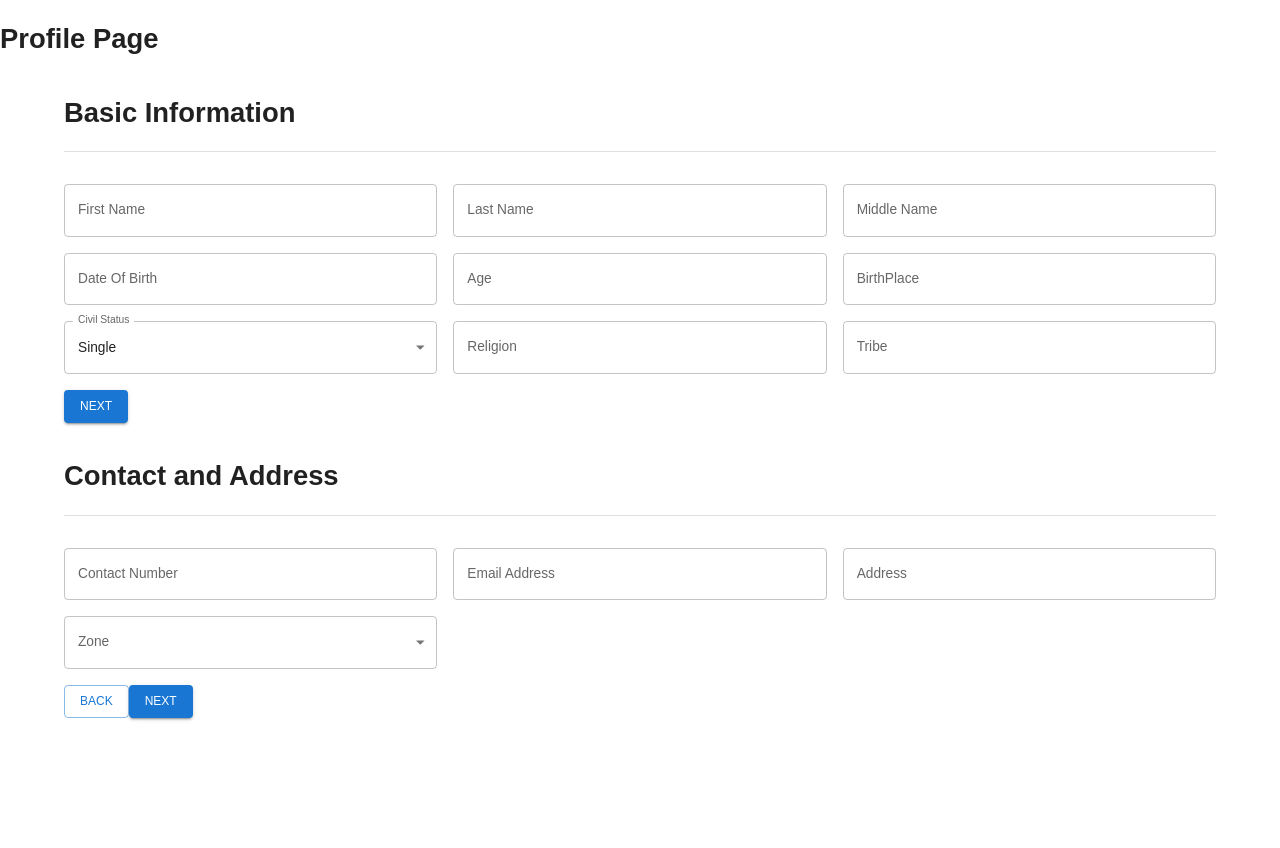
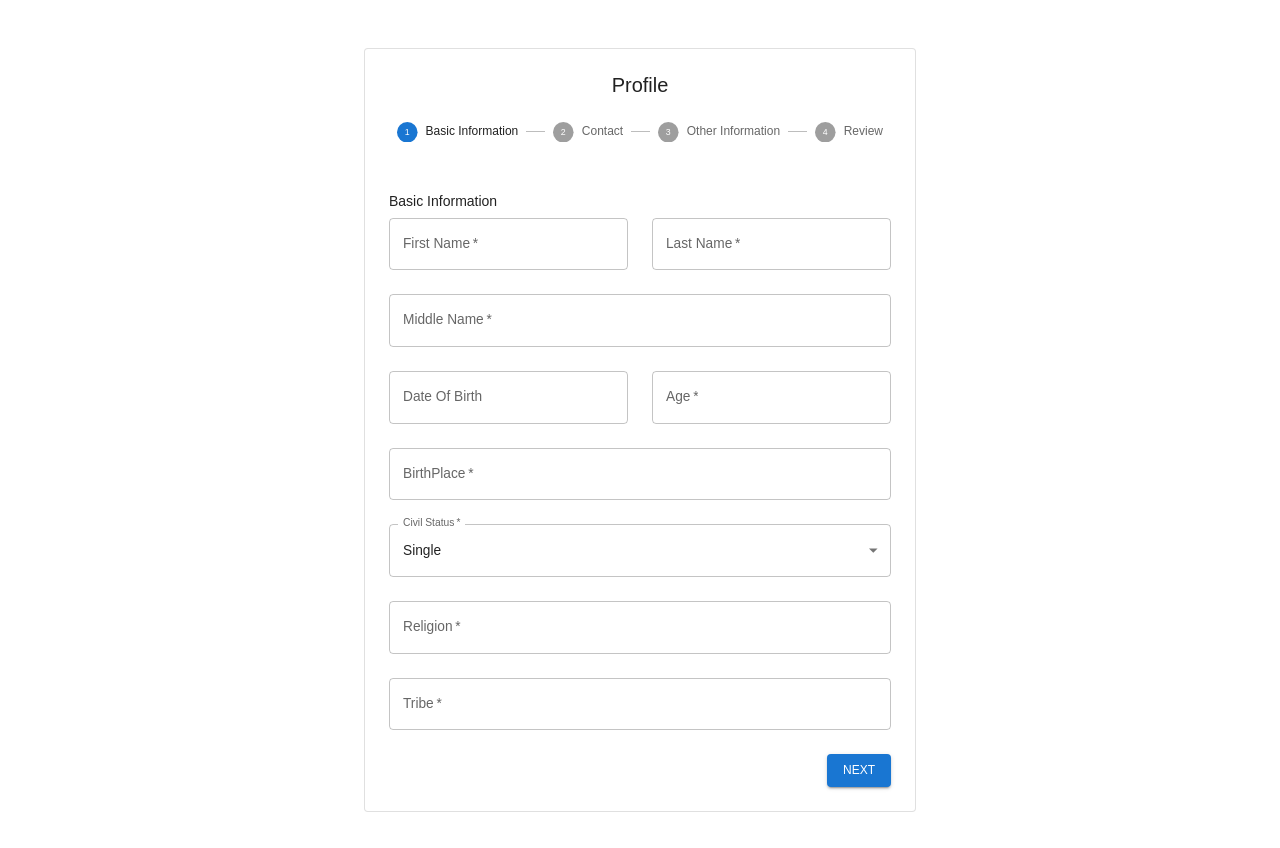
Before and after one commit to dev-artlouise/Bgry-app, a React (Vite) app: page / in a window 1280 px wide. Shown: the top 848 px of the page. Before the commit the page ends 800 px from the top, so only its background shows below. Built offline with nearby package versions, Linux system fonts and the light colour scheme.

Commit message:
fixed buttons on stepper form

```diff
--- a/src/components/form/Form.jsx
+++ b/src/components/form/Form.jsx
@@ -1,21 +1,22 @@
 import React from 'react'
-import { Divider, Grid, Box } from '@mui/material'
-import Container from '@mui/material/Container';
+import { Box, Typography, Grid } from '@mui/material'
 
 const Form = ({ content, title }) => {
     return (
-        <Box >
-            <Container maxWidth="lg" sx={{ mt: 4, mb: 4 }}>
-                <h1>{title}</h1>
-                <Divider />
-                <Box sx={{ marginTop: 4 }}>
-                    <Grid container spacing={2}>
+        <>
+            <Box mt={1}>
+                <form action="">
+                    <Typography variant="h6" gutterBottom>
+                        {title}
+                    </Typography>
+
+                    <Grid container spacing={3}>
                         {content}
                     </Grid>
-                </Box>
+                </form>
+            </Box>
 
-            </Container>
-        </Box>
+        </>
     )
 }
 
--- /dev/null
+++ b/src/components/stepper/MuiStepper.jsx
@@ -0,0 +1,22 @@
+import React from 'react'
+
+import { Stepper, Step, StepLabel } from '@mui/material'
+
+const MuiStepper = ({ activeStep, steps }) => {
+    return (
+        <>
+            <Stepper
+                activeStep={activeStep}
+                sx={{ pt: 3, pb: 5 }}
+            >
+                {steps.map((label) => (
+                    <Step key={label}>
+                        <StepLabel>{label}</StepLabel>
+                    </Step>
+                ))}
+            </Stepper>
+        </>
+    )
+}
+
+export default MuiStepper
--- a/src/components/textfield/MuiTextField.jsx
+++ b/src/components/textfield/MuiTextField.jsx
@@ -10,10 +10,10 @@ const MuiTextField = ({
     error,
     type,
     select,
-    options = []
+    options = [],
 }) => {
 
-    console.log('Options:', options); // Add this line to check the options prop
+    // console.log('Options:', options); // Add this line to check the options prop
     // ... rest of the component
 
     const [hasError, setHasError] = useState(!!error);
@@ -33,6 +33,7 @@ const MuiTextField = ({
     return (
         <FormControl sx={{ width: '100%' }}>
             <TextField
+                required
                 select={select}
                 type={type}
                 // error={hasError}
--- a/src/data/mockData.jsx
+++ b/src/data/mockData.jsx
@@ -93,7 +93,7 @@ export const rows = [
     }
 ];
 
-export const zones = [
+export const zonesData = [
     {
         id: 1,
         label: 'Zone 1',
--- /dev/null
+++ b/src/layouts/Profile/ProfileStepper.jsx
@@ -0,0 +1,87 @@
+import { useState } from 'react'
+
+import {
+    Box,
+    Typography,
+    Container,
+    Paper,
+} from '@mui/material'
+
+import BasicInfoForm from './forms/BasicInfoForm'
+import ContactForm from './forms/ContactForm'
+import OtherInfoForm from './forms/OtherInfoForm'
+
+import MuiButton from '../../components/button/MuiButton'
+import MuiStepper from '../../components/stepper/MuiStepper'
+
+const ProfileStepper = () => {
+
+    const [activeStep, setActiveStep] = useState(0);
+
+    const steps = ['Basic Information', 'Contact', 'Other Information', 'Review']
+
+    const getStep = (step) => {
+        switch (step) {
+            case 0: return <BasicInfoForm />;
+            case 1: return <ContactForm />;
+            case 2: return <OtherInfoForm />;
+            case 3: return <>{'Review Page'}</>;
+            default: throw new Error('Unknown step');
+        }
+    }
+
+    const handleNext = () => {
+        setActiveStep(activeStep + 1);
+    }
+
+    const handleBack = () => {
+        setActiveStep(activeStep - 1);
+    }
+
+    return (
+        <>
+            <Container
+                component='main'
+                maxWidth='sm' sx={{ mb: 4 }}
+            >
+                <Paper
+                    variant="outlined"
+                    sx={{ my: { xs: 3, md: 6 }, p: { xs: 2, md: 3 } }}
+                >
+
+                    <Typography
+                        component="h1"
+                        variant="h4"
+                        align="center">
+                        Profile
+                    </Typography>
+
+                    <MuiStepper activeStep={activeStep} steps={steps} />
+
+                    {getStep(activeStep)}
+
+                    <Box sx={{ display: 'flex', justifyContent: 'flex-end' }}>
+                        {activeStep !== 0 && (
+                            <Box sx={{ mt: 3, ml: 1 }}>
+                                <MuiButton onClick={handleBack} label='Back' />
+                            </Box>
+
+                        )}
+
+                        <Box sx={{ mt: 3, ml: 1 }}>
+                            <MuiButton
+                                variant='contained'
+                                onClick={handleNext}
+                                label={activeStep === steps.length - 1 ? 'Complete Review' : 'Next'}
+                            />
+                        </Box>
+                    </Box>
+
+                </Paper>
+            </Container >
+
+        </>
+    )
+}
+
+export default ProfileStepper
--- a/src/layouts/Profile/Stepper.jsx
+++ /dev/null
@@ -1,24 +0,0 @@
-import React from 'react'
-import BasicInfoForm from './forms/BasicInfoForm'
-import ContactForm from './forms/ContactForm'
-
-const Stepper = () => {
-
-    const handleNext = () => {
-        console.log('next')
-    }
-
-    const handleBack = () => {
-        console.log('back')
-    }
-
-    return (
-        <>
-            <h1>Profile Page</h1>
-            <BasicInfoForm handleNext={handleNext} />
-            <ContactForm handleNext={handleNext} handleBack={handleBack} />
-        </>
-    )
-}
-
-export default Stepper
--- a/src/layouts/Profile/forms/BasicInfoForm.jsx
+++ b/src/layouts/Profile/forms/BasicInfoForm.jsx
@@ -33,16 +33,17 @@ const BasicInfoForm = ({ handleNext }) => {
 
                 content={
                     <>
-                        <Grid item xs={4}>
+                        <Grid item xs={12} md={6}>
                             <MuiTextField
                                 label='First Name'
                                 value={firstName}
                                 setData={setFirstName}
                                 error={error && true}
+
                             />
                         </Grid>
 
-                        <Grid item xs={4}>
+                        <Grid item xs={12} md={6}>
                             <MuiTextField
                                 label='Last Name'
                                 value={lastName}
@@ -51,7 +52,7 @@ const BasicInfoForm = ({ handleNext }) => {
                             />
                         </Grid>
 
-                        <Grid item xs={4}>
+                        <Grid item xs={12}>
                             <MuiTextField
                                 label='Middle Name'
                                 value={middleName}
@@ -59,7 +60,7 @@ const BasicInfoForm = ({ handleNext }) => {
                             />
                         </Grid>
 
-                        <Grid item xs={4}>
+                        <Grid item xs={6}>
                             <MuiDatePicker
                                 label='Date Of Birth'
                                 value={dateOfBirth}
@@ -68,7 +69,7 @@ const BasicInfoForm = ({ handleNext }) => {
                             />
                         </Grid>
 
-                        <Grid item xs={4}>
+                        <Grid item xs={6}>
                             <MuiTextField
                                 label='Age'
                                 value={age}
@@ -76,7 +77,7 @@ const BasicInfoForm = ({ handleNext }) => {
                             />
                         </Grid>
 
-                        <Grid item xs={4}>
+                        <Grid item xs={12}>
                             <MuiTextField
                                 label='BirthPlace'
                                 value={birthPlace}
@@ -85,7 +86,7 @@ const BasicInfoForm = ({ handleNext }) => {
                         </Grid>
 
                         {/* Select Component */}
-                        <Grid item xs={4}>
+                        <Grid item xs={12}>
                             {civilStatusData.length > 0 && ( // Add this condition
                                 <MuiTextField
                                     label='Civil Status'
@@ -98,7 +99,7 @@ const BasicInfoForm = ({ handleNext }) => {
                             )}
                         </Grid>
 
-                        <Grid item xs={4}>
+                        <Grid item xs={12}>
                             <MuiTextField
                                 label='Religion'
                                 value={religion}
@@ -106,20 +107,11 @@ const BasicInfoForm = ({ handleNext }) => {
                             />
                         </Grid>
 
-                        <Grid item xs={4}>
+                        <Grid item xs={12}>
                             <MuiTextField
                                 label='Tribe'
                                 value={tribe}
                                 setData={setTribe}
-                            />
-                        </Grid>
-
-                        <Grid item>
-                            <MuiButton
-                                label='Next'
-                                variant='contained'
-                                color='primary'
-                                onClick={handleNext}
                             />
                         </Grid>
                     </>
--- a/src/layouts/Profile/forms/ContactForm.jsx
+++ b/src/layouts/Profile/forms/ContactForm.jsx
@@ -1,18 +1,20 @@
 import { useState } from 'react'
 
-import { Box, Grid, useStepContext } from '@mui/material';
+import { Box, Grid } from '@mui/material';
 
 import Form from '../../../components/form/Form';
 import MuiTextField from '../../../components/textfield/MuiTextField'
 import MuiDatePicker from '../../../components/dateField/MuiDatePicker';
 import MuiButton from '../../../components/button/MuiButton';
 
+import { civilStatusData, zonesData } from '../../../data/mockData';
+
 const ContactForm = ({ handleNext, handleBack }) => {
 
     // Basic Information Fields
     const [contactNumber, setContactNumber] = useState('');
     const [address, setAddress] = useState('');
-    const [zone, setZone] = useState('');
+    const [zone, setZone] = useState('Zone 1');
     const [email, setEmail] = useState('');
 
     const [error, setError] = useState('')
@@ -25,7 +27,7 @@ const ContactForm = ({ handleNext, handleBack }) => {
 
                 content={
                     <>
-                        <Grid item xs={4}>
+                        <Grid item xs={12}>
                             <MuiTextField
                                 error={error && true}
                                 label='Contact Number'
@@ -34,7 +36,7 @@ const ContactForm = ({ handleNext, handleBack }) => {
                             />
                         </Grid>
 
-                        <Grid item xs={4}>
+                        <Grid item xs={12}>
                             <MuiTextField
                                 error={error && true}
                                 label='Email Address'
@@ -43,7 +45,7 @@ const ContactForm = ({ handleNext, handleBack }) => {
                             />
                         </Grid>
 
-                        <Grid item xs={4}>
+                        <Grid item xs={12}>
                             <MuiTextField
                                 error={error && true}
                                 label='Address'
@@ -52,29 +54,16 @@ const ContactForm = ({ handleNext, handleBack }) => {
                             />
                         </Grid>
 
-                        <Grid item xs={4}>
-                            <MuiTextField
-                                label='Zone'
-                                value={zone}
-                                select={true}
-                                setData={setZone}
-                            />
-                        </Grid>
-
                         <Grid item xs={12}>
-                            <MuiButton
-                                label='Back'
-                                variant='outlined'
-                                color='primary'
-                                onClick={handleBack}
-                            />
-
-                            <MuiButton
-                                label='Next'
-                                variant='contained'
-                                color='primary'
-                                onClick={handleNext}
-                            />
+                            {civilStatusData.length > 0 && (
+                                <MuiTextField
+                                    label='Zone'
+                                    value={zone}
+                                    select={true}
+                                    setData={setZone}
+                                    options={zonesData}
+                                />
+                            )}
                         </Grid>
                     </>
                 }
--- /dev/null
+++ b/src/layouts/Profile/forms/OtherInfoForm.jsx
@@ -0,0 +1,135 @@
+import { useState } from 'react'
+
+import { Grid } from '@mui/material'
+
+import Form from '../../../components/form/Form'
+import MuiTextField from '../../../components/textfield/MuiTextField'
+
+const OtherInfoForm = () => {
+
+    const [eduationalAttainment, setEducationalAttainment] = useState('');
+    const [occupation, setOccupation] = useState('');
+    const [youthSector, setYouthSector] = useState('');
+    const [organization, setOrganization] = useState('');
+    const [fathersName, setFathersName] = useState('');
+    const [fathersOccupation, setFathersOccupation] = useState('');
+    const [mothersName, setMothersName] = useState('');
+    const [MothersOccupation, setMothersOccupation] = useState('');
+    const [isWithParents, setIsWithParents] = useState('');
+    const [concerns, setConcerns] = useState('');
+    const [error, setError] = useState({});
+
+    return (
+        <>
+            <Form
+
+                title={'Other Information'}
+
+                content={
+                    <>
+                        <Grid item xs={12}>
+                            <MuiTextField
+                                label='Educational Attainment'
+                                value={eduationalAttainment}
+                                setData={setEducationalAttainment}
+                                error={error && true}
+                            />
+                        </Grid>
+
+                        <Grid item xs={12}>
+                            <MuiTextField
+                                label='Occupation'
+                                value={occupation}
+                                setData={setOccupation}
+                                error={error && true}
+                            />
+                        </Grid>
+
+                        <Grid item xs={12}>
+                            <MuiTextField
+                                label='Youth Sector'
+                                value={youthSector}
+                                setData={setYouthSector}
+                                error={error && true}
+                            />
+                        </Grid>
+
+                        <Grid item xs={12}>
+                            <MuiTextField
+                                label='Organization that you are part member'
+                                value={organization}
+                                setData={setOrganization}
+                                error={error && true}
+                            />
+                        </Grid>
+
+                        <Grid item xs={12}>
+                            <MuiTextField
+                                label='Fathers Name'
+                                value={fathersName}
+                                setData={setFathersName}
+                                error={error && true}
+                            />
+                        </Grid>
+
+                        <Grid item xs={12}>
+                            <MuiTextField
+                                label='Fathers Occupation'
+                                value={fathersOccupation}
+                                setData={setFathersOccupation}
+                                error={error && true}
+                            />
+                        </Grid>
+
+                        <Grid item xs={12}>
+                            <MuiTextField
+                                label='Mothers Name'
+                                value={mothersName}
+                                setData={setMothersOccupation}
+                                error={error && true}
+                            />
+                        </Grid>
+
+                        <Grid item xs={12}>
+                            <MuiTextField
+                                label='Mothers Occupation'
+                                value={MothersOccupation}
+                                setData={setMothersOccupation}
+                                error={error && true}
+                            />
+                        </Grid>
+
+
+                        {/* Checkbox */}
+                        <Grid item xs={12}>
+                            <MuiTextField
+                                label='Are You Living With Your Parents'
+                                value={isWithParents}
+                                setData={setIsWithParents}
+                                error={error && true}
+                            />
+                        </Grid>
+
+
+                        {/* TextArea */}
+                        <Grid item xs={12}>
+                            <MuiTextField
+                                label='What are your concerns/issues as a youth'
+                                value={concerns}
+                                setData={setConcerns}
+                                error={error && true}
+                            />
+                        </Grid>
+
+                        {/* Control Number */}
+
+                    </>
+
+                }
+
+            />
+        </>
+    )
+}
+
+export default OtherInfoForm
--- a/src/pages/ProfilePage.jsx
+++ b/src/pages/ProfilePage.jsx
@@ -1,13 +1,11 @@
 import React, { useState } from 'react';
-
-
-import Stepper from '../layouts/Profile/Stepper';
+import ProfileStepper from '../layouts/Profile/ProfileStepper';
 
 const ProfilePage = () => {
     const [error, setError] = useState(false)
 
     return (
-        <Stepper />
+        <ProfileStepper />
     )
 }
 
```
